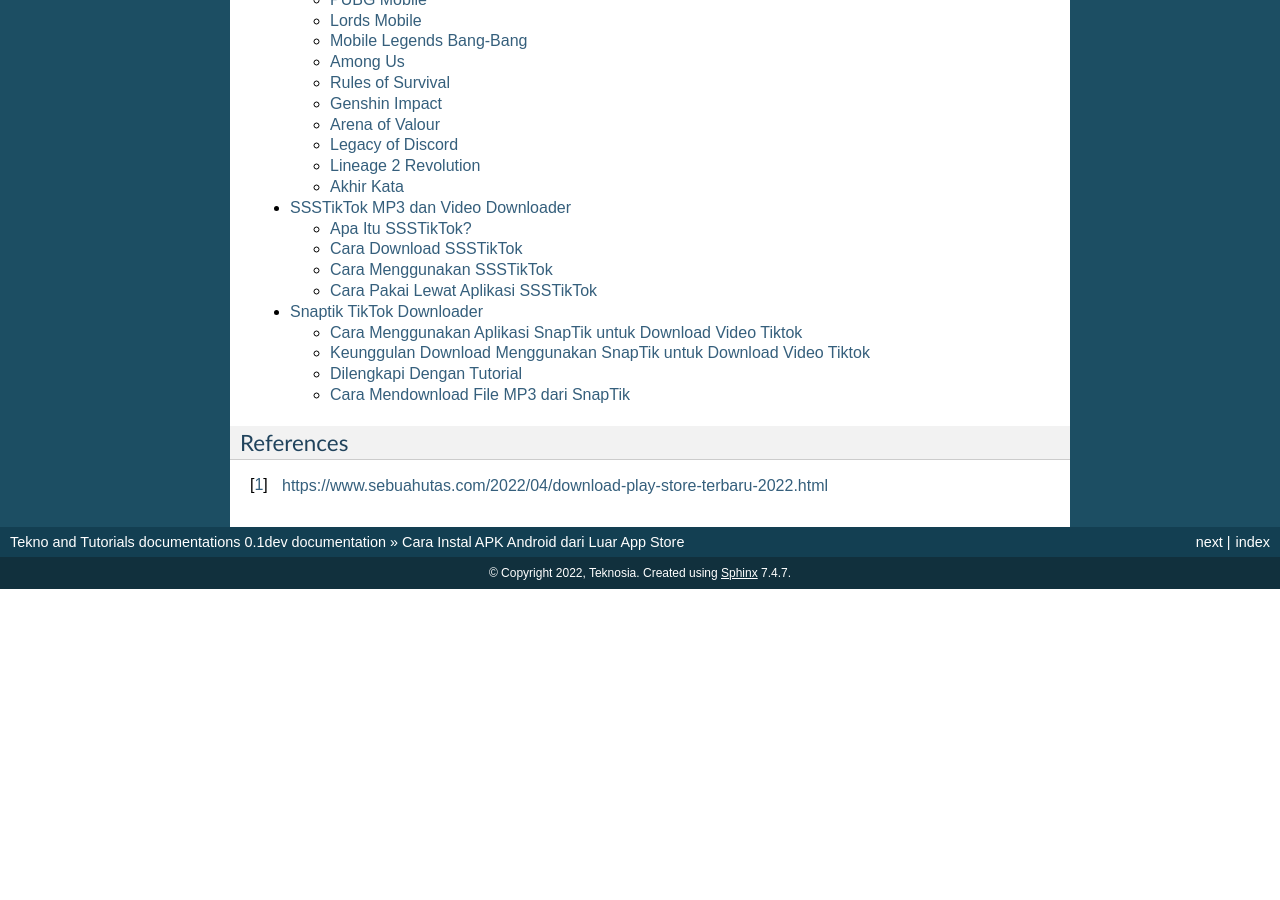
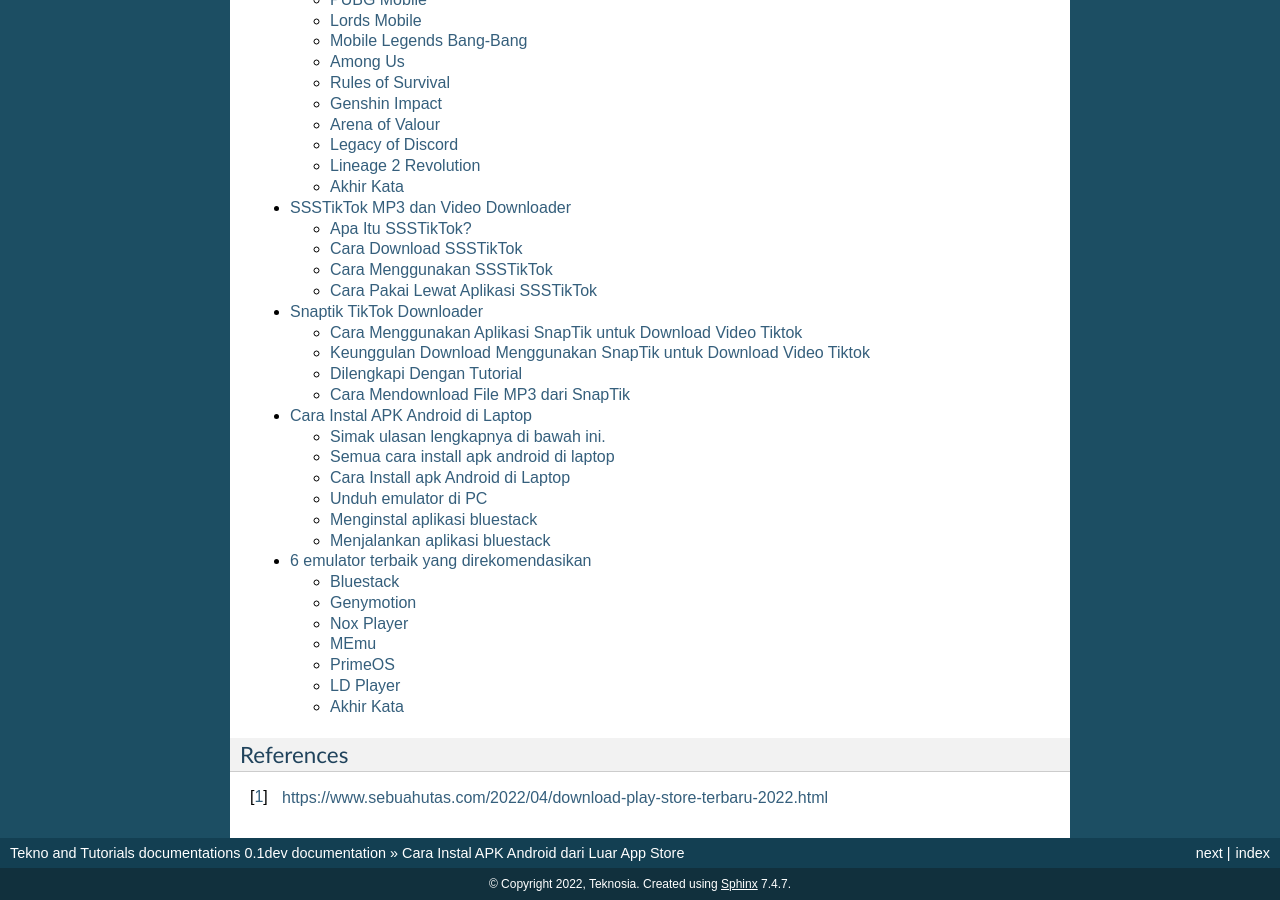
Before and after one commit to agatahani/unlimited, a Sphinx documentation site: the page built from docs/index.rst, in a window 1280 px wide and 900 px high, scrolled down 2199 px. Built offline with Sphinx 7.4.7, drawn with Linux system fonts in a browser that asks for light colours; pages that are not in the unit, such as notebooks, are missing from menus; before the commit the page ends 2788 px from its top, so only the background shows below that.

Commit message:
Update index.rst

```diff
--- a/docs/index.rst
+++ b/docs/index.rst
@@ -74,6 +74,7 @@ Contents
    game/index
    ssstiktok/index
    snaptik/index
+   instal-apk/index
 
 
 **********
```
